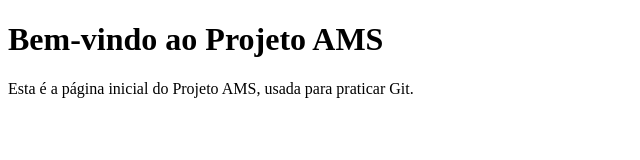
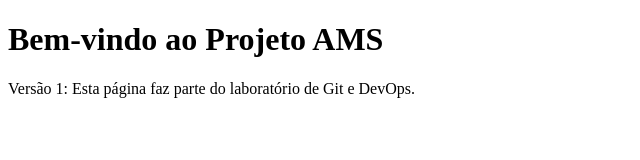
Before and after one commit to stefany-omori/ProjetoAMS-grupo-05, a plain HTML site: page src/index.html in a window 1280 px wide. Shown: the full height of the page, 0-640 px from the left. Drawn offline with Linux system fonts and the light colour scheme.

Commit message:
feat: texto versao 1 do paragrafo

```diff
--- a/src/index.html
+++ b/src/index.html
@@ -7,6 +7,6 @@
 </head>
 <body>
 <h1>Bem-vindo ao Projeto AMS</h1>
-<p>Esta é a página inicial do Projeto AMS, usada para praticar Git.</p>
+<p>Versão 1: Esta página faz parte do laboratório de Git e DevOps.</p>
 </body>
 </html>
```
